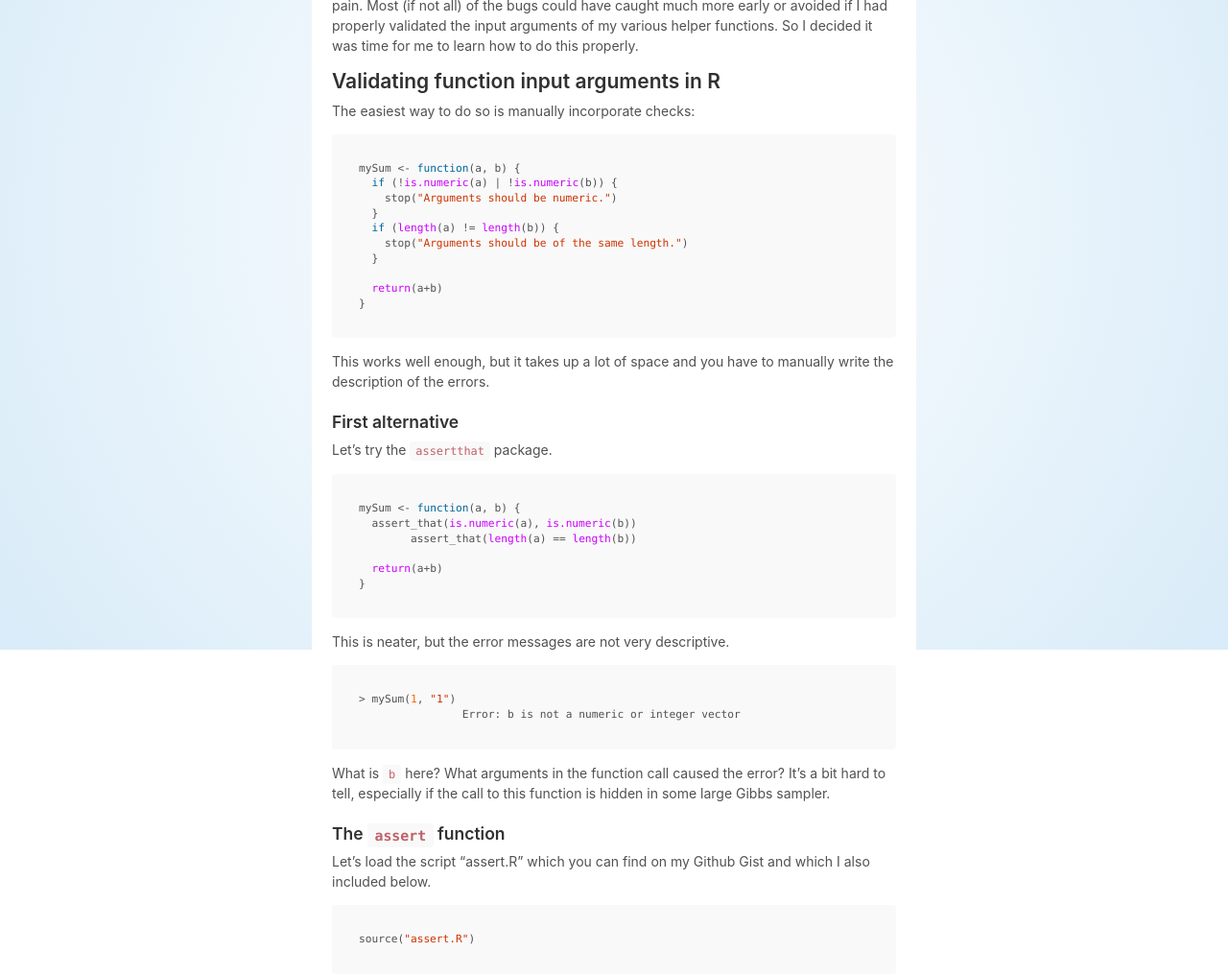
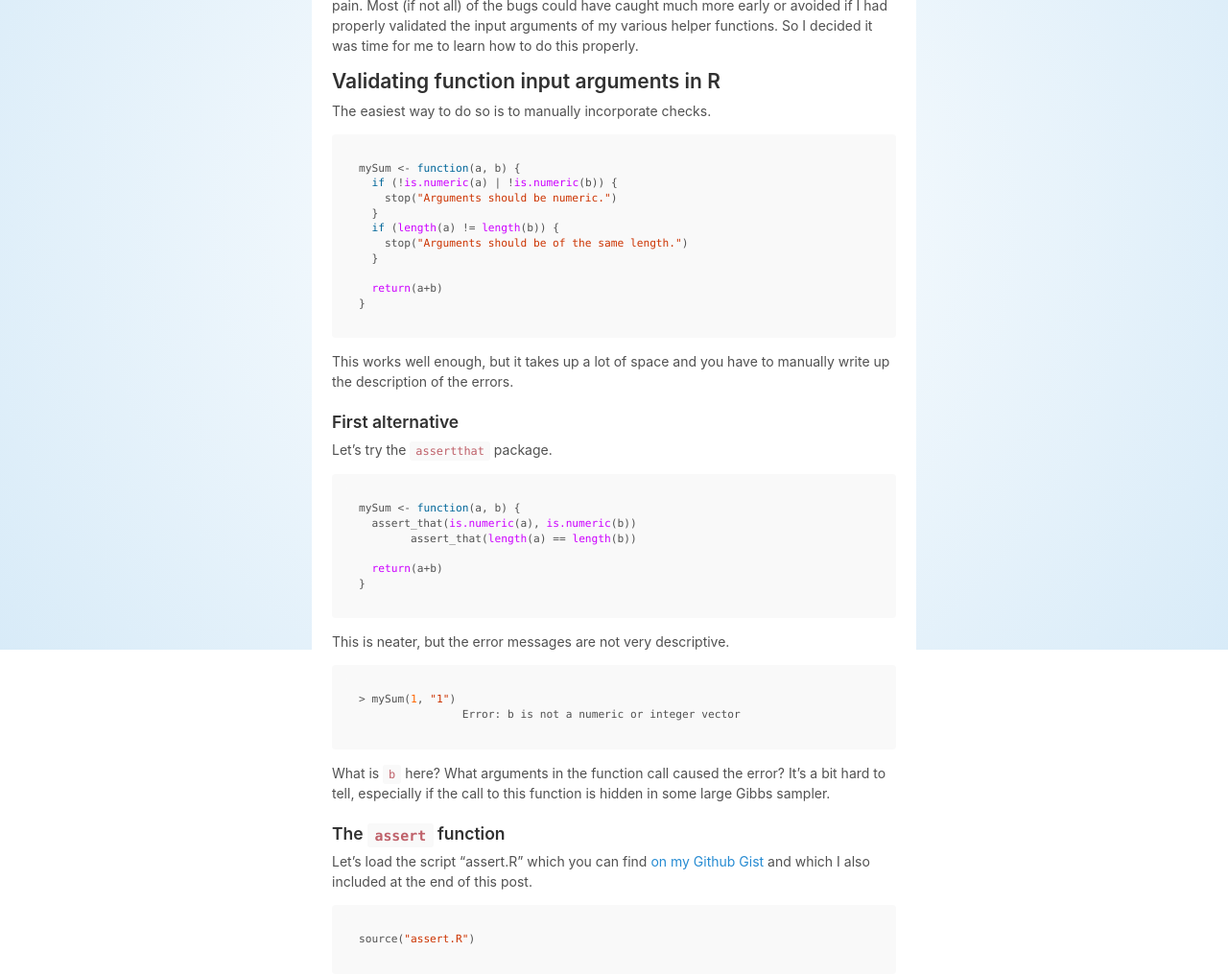
Before and after one commit to OlivierBinette/blog, a Jekyll site: the page built from _posts/2019-11-20-assert.md, in a window 1280 px wide. Shown: the part 223-1239 px from the top of the page at 96% size. Built offline with Jekyll 4.4.1, drawn with Linux system fonts in a browser that asks for light colours; nearby versions of some CDN libraries.

Commit message:
Update 2019-11-20-assert.md

````diff
--- a/_posts/2019-11-20-assert.md
+++ b/_posts/2019-11-20-assert.md
@@ -8,7 +8,7 @@ I was programming a Gibbs sampler the other day and, as usual, all hell broke lo
 
 ## Validating function input arguments in R
 
-The easiest way to do so is manually incorporate checks:
+The easiest way to do so is to manually incorporate checks.
 
 ```R
 mySum <- function(a, b) {
@@ -23,7 +23,7 @@ mySum <- function(a, b) {
 }
 ```
 
-This works well enough, but it takes up a lot of space and you have to manually write the description of the errors.
+This works well enough, but it takes up a lot of space and you have to manually write up the description of the errors.
 
 ### First alternative
 
@@ -49,7 +49,7 @@ What is `b` here? What arguments in the function call caused the error?  It's a
 
 ### The `assert` function
 
-Let's load the script "assert.R" which you can find on my Github Gist and which I also included below.
+Let's load the script "assert.R" which you can find [on my Github Gist](https://gist.github.com/OlivierBinette/a048d7c1f470740b64e95c74828c8516) and which I also included at the end of this post.
 
 ```R
 source("assert.R")
````
